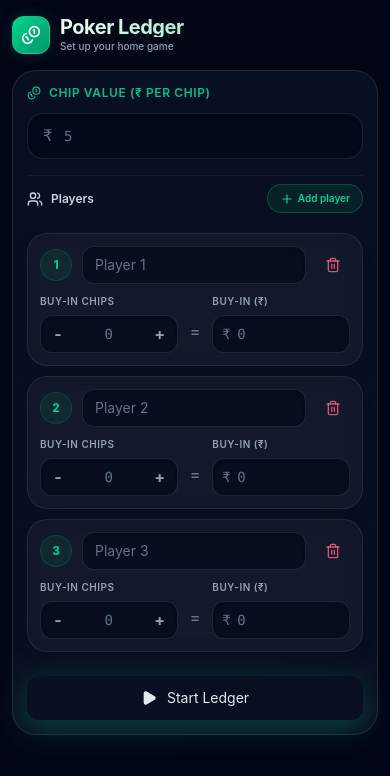
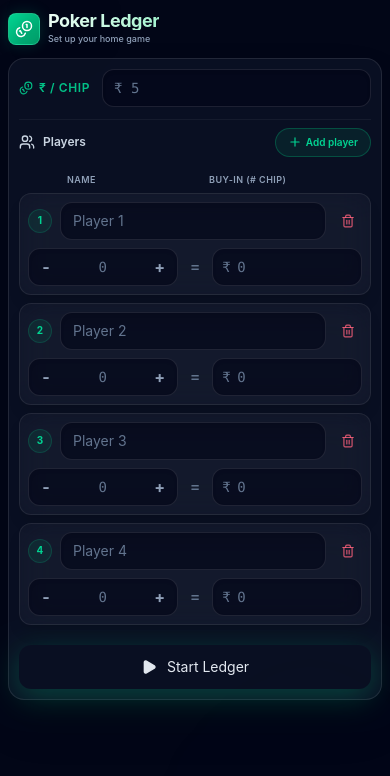
Before and after one commit to notnishantgoel/poker-ledger, a React (Vite) app: page / in a window 390 px wide. Shown: the top 776 px of the page. Built offline with nearby package versions, Linux system fonts and the light colour scheme.

Commit message:
Ultra-compacts SetupScreen layout; shifts repeated labels to a single header and initializes 4 players by default

```diff
--- a/src/App.jsx
+++ b/src/App.jsx
@@ -73,7 +73,7 @@ function TwoWayInput({ chipValue, chips, money, onChange, chipLabel, moneyLabel
   return (
     <div className="flex items-end gap-3 sm:gap-4">
       <div className="flex-1 min-w-0">
-        <label className="text-[10px] sm:text-xs font-semibold mb-1.5 block tracking-wider uppercase text-slate-400">{chipLabel || "Chips"}</label>
+        {chipLabel !== null && <label className="text-[10px] sm:text-xs font-semibold mb-1.5 block tracking-wider uppercase text-slate-400">{chipLabel || "Chips"}</label>}
         <div className="relative group flex items-center">
           <button onClick={()=>adjustC(-10)} className="absolute left-1 z-10 w-7 h-7 flex items-center justify-center rounded-md hover:bg-white/10 text-slate-400 hover:text-slate-200 transition-colors font-bold">-</button>
           <input type="number" value={cStr} onChange={onC} onFocus={()=>setFocus("c")} onBlur={()=>setFocus(null)} placeholder="0"
@@ -81,9 +81,9 @@ function TwoWayInput({ chipValue, chips, money, onChange, chipLabel, moneyLabel
           <button onClick={()=>adjustC(10)} className="absolute right-1 z-10 w-7 h-7 flex items-center justify-center rounded-md hover:bg-white/10 text-slate-400 hover:text-slate-200 transition-colors font-bold">+</button>
         </div>
       </div>
-      <div className="pb-2.5 sm:pb-3.5 text-slate-500 font-medium shrink-0">=</div>
+      <div className="pb-2 text-slate-500 font-medium shrink-0">=</div>
       <div className="flex-1 min-w-0">
-        <label className="text-[10px] sm:text-xs font-semibold mb-1.5 block tracking-wider uppercase text-slate-400 truncate">{moneyLabel || `Money (${CURRENCY})`}</label>
+        {moneyLabel !== null && <label className="text-[10px] sm:text-xs font-semibold mb-1.5 block tracking-wider uppercase text-slate-400 truncate">{moneyLabel || `Money (${CURRENCY})`}</label>}
         <div className="relative group">
           <span className="absolute left-2.5 top-1/2 -translate-y-1/2 text-slate-500 font-mono text-sm pointer-events-none">{CURRENCY}</span>
           <input type="number" value={mStr} onChange={onM} onFocus={()=>setFocus("m")} onBlur={()=>setFocus(null)} placeholder="0"
@@ -186,7 +186,7 @@ function avatar(name, i, size="w-10 h-10", textSize="text-sm font-bold") {
 /* ─────────── SETUP ─────────── */
 function SetupScreen({ onStart, savedNames }) {
   const [chipValue, setChipValue] = useState("");
-  const [players, setPlayers] = useState([{id:"1",name:"",chips:0,money:0},{id:"2",name:"",chips:0,money:0},{id:"3",name:"",chips:0,money:0}]);
+  const [players, setPlayers] = useState([{id:"1",name:"",chips:0,money:0},{id:"2",name:"",chips:0,money:0},{id:"3",name:"",chips:0,money:0},{id:"4",name:"",chips:0,money:0}]);
   const [error, setError] = useState("");
   const [sug, setSug] = useState({id:null,list:[]});
   const nid = useRef(3);
@@ -231,31 +231,31 @@ function SetupScreen({ onStart, savedNames }) {
   };
 
   return (
-    <div className="animate-fade-in w-full max-w-2xl mx-auto px-3 py-4 sm:py-8">
-      <div className="flex items-center gap-2.5 sm:gap-3 mb-4 sm:mb-6">
-        <div className="inline-flex items-center justify-center p-2 rounded-xl bg-gradient-to-br from-emerald-400 to-emerald-600 shadow-[0_0_15px_rgba(16,185,129,0.2)] border border-emerald-300/30 shrink-0">
-          <Coins size={20} className="text-white drop-shadow-md" />
+    <div className="animate-fade-in w-full max-w-2xl mx-auto px-2 py-3 sm:py-8">
+      <div className="flex items-center gap-2 sm:gap-3 mb-3 sm:mb-6">
+        <div className="inline-flex items-center justify-center p-1.5 sm:p-2 rounded-lg sm:rounded-xl bg-gradient-to-br from-emerald-400 to-emerald-600 shadow-[0_0_15px_rgba(16,185,129,0.2)] border border-emerald-300/30 shrink-0">
+          <Coins size={18} className="text-white drop-shadow-md" />
         </div>
         <div>
-          <h1 className="text-xl sm:text-2xl font-bold bg-gradient-to-r from-emerald-50 to-emerald-200 bg-clip-text text-transparent tracking-tight leading-none mb-0.5">Poker Ledger</h1>
-          <p className="text-slate-400 text-[10px] sm:text-xs font-medium">Set up your home game</p>
+          <h1 className="text-lg sm:text-2xl font-bold bg-gradient-to-r from-emerald-50 to-emerald-200 bg-clip-text text-transparent tracking-tight leading-none mb-0.5">Poker Ledger</h1>
+          <p className="text-slate-400 text-[9px] sm:text-xs font-medium">Set up your home game</p>
         </div>
       </div>
 
-      <div className="space-y-4 glass-panel p-3.5 sm:p-6 rounded-[1.5rem]">
-        <div>
-          <label className="text-xs font-semibold mb-3 block tracking-wider uppercase text-emerald-400/90 flex items-center gap-2">
-            <Coins size={14}/> Chip value ({CURRENCY} per chip)
+      <div className="space-y-3 glass-panel p-2.5 sm:p-6 rounded-[1rem] sm:rounded-[1.5rem]">
+        <div className="flex items-center gap-3">
+          <label className="text-xs sm:text-sm font-semibold tracking-wider uppercase text-emerald-400/90 flex items-center gap-1.5 shrink-0">
+            <Coins size={14}/> {CURRENCY} / Chip
           </label>
-          <div className="relative group">
-            <span className="absolute left-4 top-1/2 -translate-y-1/2 text-slate-500 font-mono pointer-events-none">{CURRENCY}</span>
+          <div className="relative group flex-1">
+            <span className="absolute left-3 top-1/2 -translate-y-1/2 text-slate-500 font-mono text-sm pointer-events-none">{CURRENCY}</span>
             <input type="number" value={chipValue} onChange={e=>setChipValue(e.target.value)} placeholder="5"
-              className="w-full rounded-2xl pl-9 pr-4 py-3 text-sm sm:text-base glass-input text-amber-400 font-mono shadow-[inset_0_2px_4px_rgba(0,0,0,0.4)]" />
+              className="w-full rounded-xl pl-7 pr-3 py-2 text-sm sm:text-base glass-input text-amber-400 font-mono shadow-[inset_0_2px_4px_rgba(0,0,0,0.4)]" />
           </div>
         </div>
 
         <div className="pt-2 border-t border-white/5">
-          <div className="flex items-center justify-between mb-5">
+          <div className="flex items-center justify-between mb-2">
             <label className="text-xs sm:text-sm font-semibold text-slate-300 flex items-center gap-2">
               <Users size={16}/> Players
             </label>
@@ -264,11 +264,15 @@ function SetupScreen({ onStart, savedNames }) {
             </button>
           </div>
 
-          <div className="space-y-2.5">
+          <div className="space-y-2">
+            <div className="flex items-end gap-3 sm:gap-4 px-2 mb-1">
+              <div className="flex-1"><label className="text-[9px] sm:text-xs font-semibold tracking-wider uppercase text-slate-400 ml-10">Name</label></div>
+              <div className="flex-1"><label className="text-[9px] sm:text-xs font-semibold tracking-wider uppercase text-slate-400 ml-2">Buy-in (# Chip)</label></div>
+            </div>
             {players.map((p,i)=>(
-              <div key={p.id} className="rounded-[1.25rem] p-3 sm:p-4 glass-card animate-slide-up" style={{animationDelay: `${i * 60}ms`}}>
-                <div className="flex items-center gap-2.5 sm:gap-4 mb-2.5">
-                  <div className="w-8 h-8 sm:w-10 sm:h-10 rounded-full flex items-center justify-center text-xs sm:text-sm font-bold shrink-0 bg-emerald-500/10 text-emerald-400 border border-emerald-500/20">
+              <div key={p.id} className="rounded-xl p-2 sm:p-4 glass-card animate-slide-up" style={{animationDelay: `${i * 60}ms`}}>
+                <div className="flex items-center gap-2 sm:gap-4 mb-2">
+                  <div className="w-6 h-6 sm:w-8 sm:h-8 rounded-full flex items-center justify-center text-[10px] sm:text-sm font-bold shrink-0 bg-emerald-500/10 text-emerald-400 border border-emerald-500/20">
                     {i+1}
                   </div>
                   <div className="flex-1 relative min-w-0">
@@ -286,9 +290,9 @@ function SetupScreen({ onStart, savedNames }) {
                       </div>
                     )}
                   </div>
-                  {players.length>2&&<button onClick={()=>rmP(p.id)} className="p-2 rounded-lg border border-rose-500/0 hover:border-rose-500/20 hover:bg-rose-500/10 text-rose-400/80 hover:text-rose-400 transition-all shrink-0"><Trash2 size={16}/></button>}
+                  {players.length>2&&<button onClick={()=>rmP(p.id)} className="p-1.5 sm:p-2 rounded-lg border border-rose-500/0 hover:border-rose-500/20 hover:bg-rose-500/10 text-rose-400/80 hover:text-rose-400 transition-all shrink-0"><Trash2 size={14}/></button>}
                 </div>
-                <TwoWayInput chipValue={cv} chips={p.chips} money={p.money} chipLabel="Buy-in chips" moneyLabel={`Buy-in (${CURRENCY})`}
+                <TwoWayInput chipValue={cv} chips={p.chips} money={p.money} chipLabel={null} moneyLabel={null}
                   onChange={({chips,money})=>{upd(p.id,"chips",chips);upd(p.id,"money",money);}} />
               </div>
             ))}
@@ -297,7 +301,7 @@ function SetupScreen({ onStart, savedNames }) {
 
         {error && <Err msg={error}/>}
         <div className="pt-2">
-          <Btn onClick={handleStart} full variant="primary" className="py-3 sm:py-4 shadow-emerald-500/30 text-sm sm:text-base shadow-[0_8px_30px_rgba(16,185,129,0.3)]"><Play size={16} fill="currentColor"/> Start Ledger</Btn>
+          <Btn onClick={handleStart} full variant="primary" className="py-2.5 sm:py-4 shadow-emerald-500/30 text-sm sm:text-base shadow-[0_8px_30px_rgba(16,185,129,0.3)]"><Play size={16} fill="currentColor"/> Start Ledger</Btn>
         </div>
       </div>
     </div>
```
